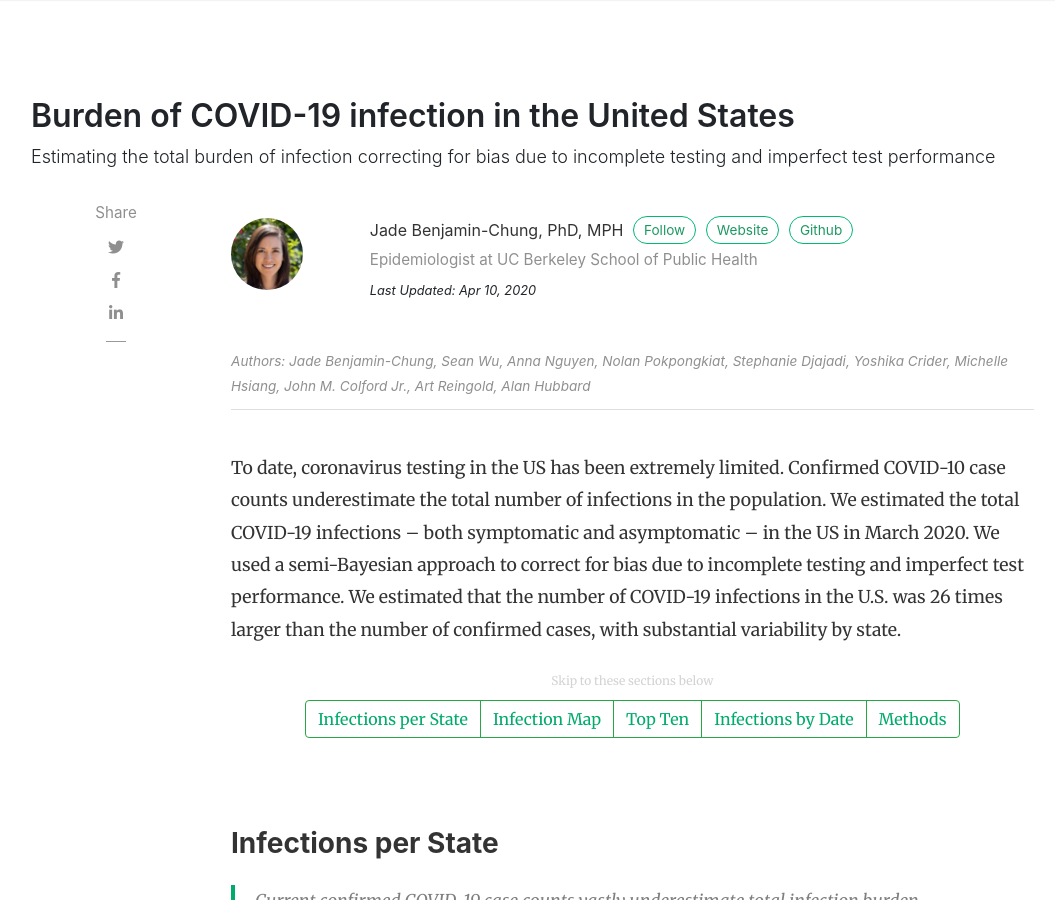
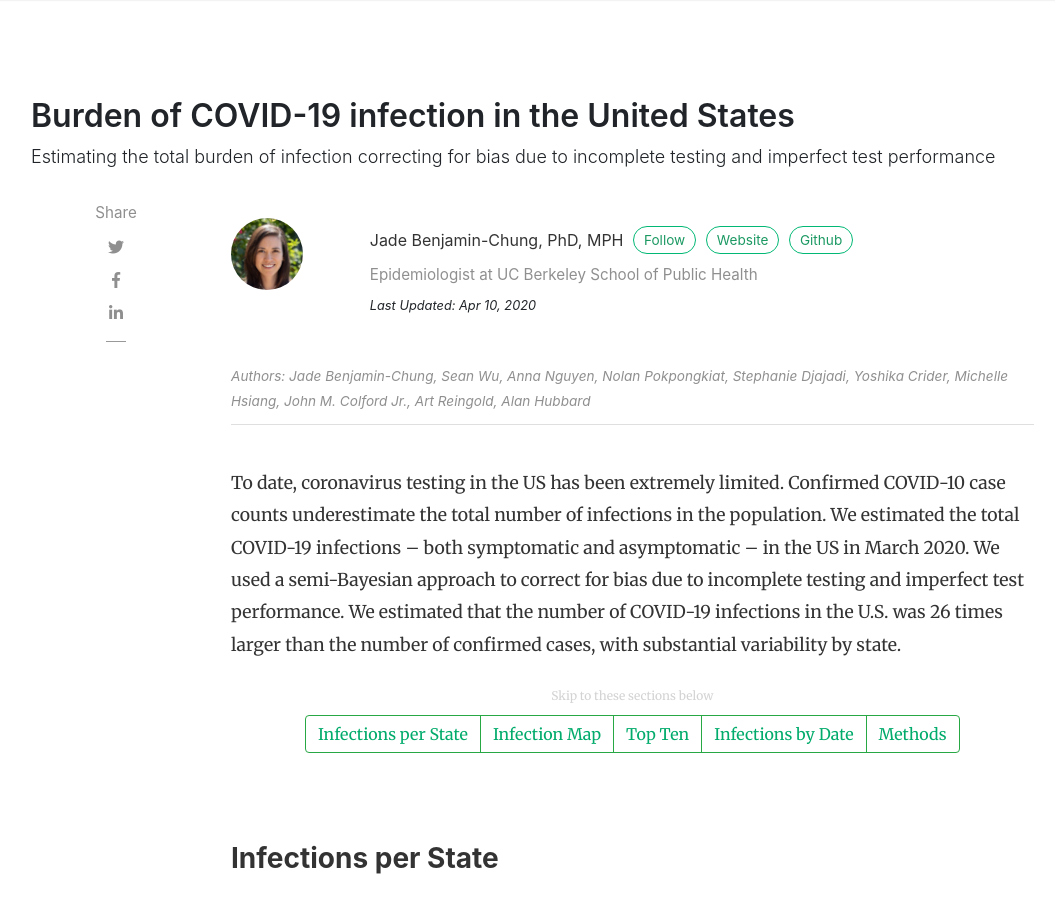
Before and after one commit to covid19epi/stats, a Jekyll site: the page built from _posts/2020-04-05-home.md, in a window 1280 px wide and 900 px high. Shown: the whole window, without its empty margins (54-1109 px from the left). Built offline with Jekyll 4.4.1, drawn with Linux system fonts in a browser that asks for light colours; nearby versions of some CDN libraries; comment, search, counter and statistics services are not loaded.

Commit message:
padded follow buttons on mobile

```diff
--- a/_layouts/post.html
+++ b/_layouts/post.html
@@ -32,10 +32,15 @@
                         {% endif %}
                     </div>
                     <div class="col-xs-12 col-md-9 col-lg-10 text-center text-md-left">
+
+
+
                         <a target="_blank" class="link-dark" href="{{ author.web }}">{{ author.display_name }}</a>
+                        <div style="display: inline-block; padding-top:10px; padding-bottom:5px;">
                         <a target="_blank" href="{{ author.twitter }}" class="btn follow btn-outline-success">Follow</a>
                         <a target="_blank" href="{{ author.web }}" class="btn follow btn-outline-success">Website</a>
                         <a target="_blank" href="{{ author.github }}" class="btn follow btn-outline-success">Github</a>
+                        </div>
                         <br>
                         <span class="author-description">{{ author.description }}</span>
                         <br>
```
